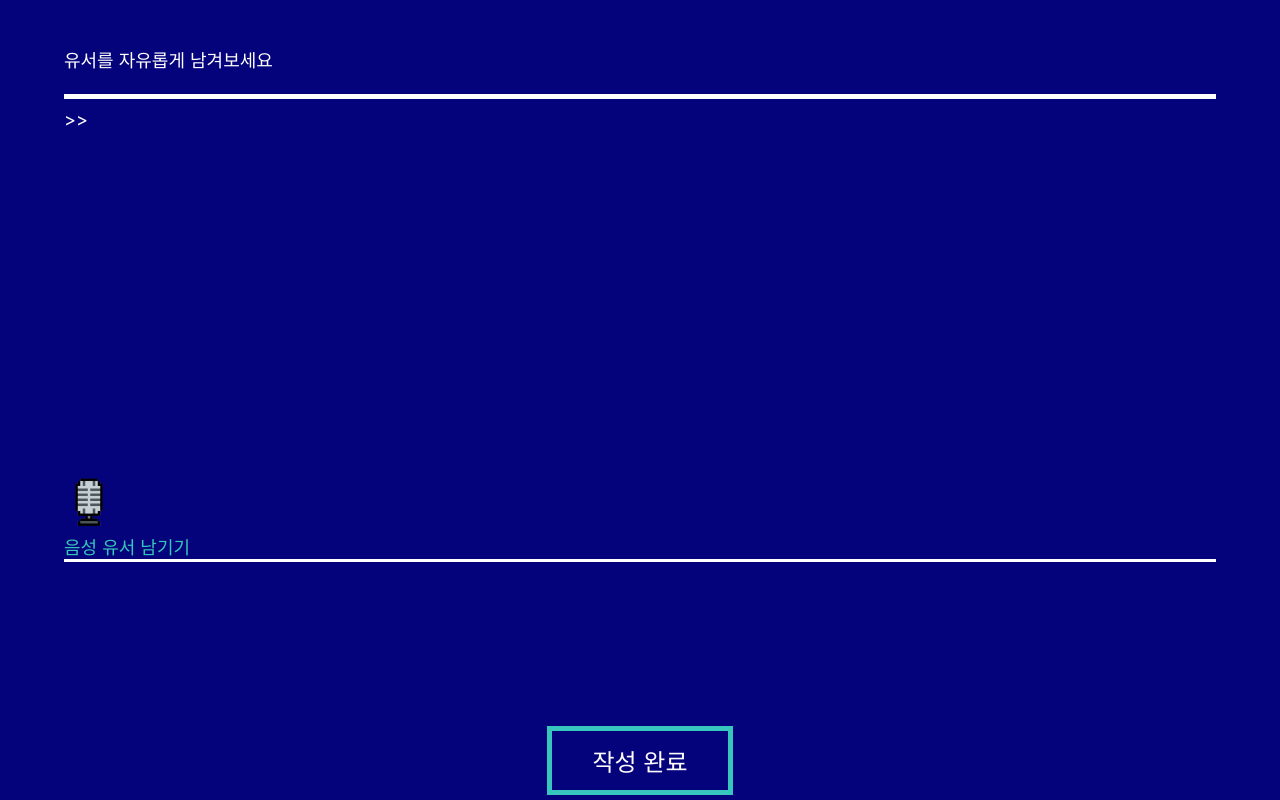
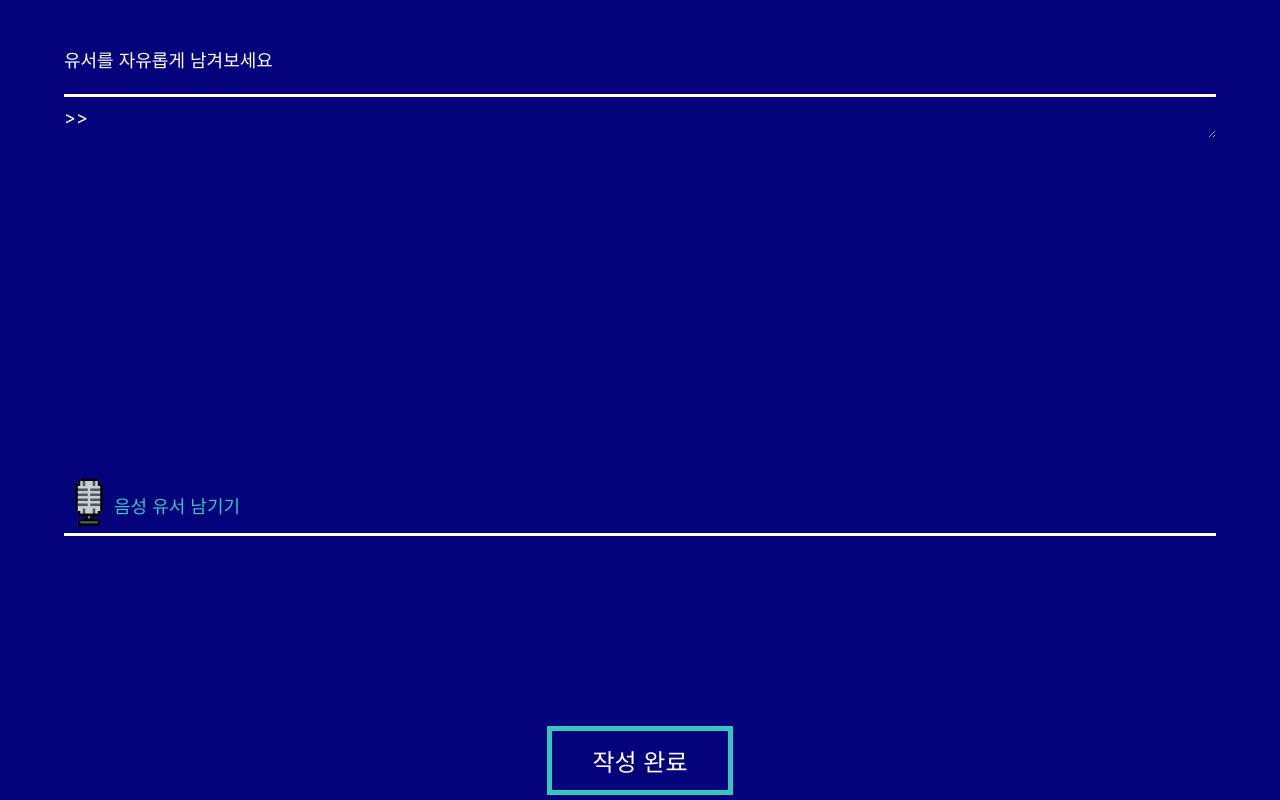
Before and after one commit to SAMSAOH/zZal-Front, a React (Create React App) app: page /write/will in a window 1280 px wide. Built offline with nearby package versions, Linux system fonts and the light colour scheme; a small style sheet from the web is missing.

Commit message:
feat: 유서 작성 및 오디오

```diff
--- a/src/WriteWill.css
+++ b/src/WriteWill.css
@@ -47,3 +47,6 @@
     display: flex;
     align-items: center;
 }
+.record-play{
+    flex: 1;
+}
--- /dev/null
+++ b/src/components/WriteWill/RecordCountDown.jsx
@@ -0,0 +1,21 @@
+import React, { useEffect, useState } from "react";
+import RecordTime from "./RecordTime";
+const RecordCountDown = ({ time, setOnPlay }) => {
+	const [seconds, setSeconds] = useState(parseInt(time));
+
+	useEffect(() => {
+		const countdown = setInterval(() => {
+			if (parseInt(seconds) > 0) {
+				setSeconds(parseInt(seconds) - 1);
+			}
+			if (parseInt(seconds) === 0) {
+				setOnPlay(false);
+				clearInterval(countdown);
+			}
+		}, 1000);
+		return () => clearInterval(countdown);
+	}, [seconds]);
+	return <RecordTime time={seconds} />;
+};
+
+export default RecordCountDown;
--- /dev/null
+++ b/src/components/WriteWill/RecordHandle.jsx
@@ -0,0 +1,124 @@
+import React, { useEffect, useState } from "react";
+import RecordCountDown from "./RecordCountDown";
+import RecordTime from "./RecordTime";
+const RecordHandle = ({ setRecordFile }) => {
+	const [stream, setStream] = useState();
+	const [media, setMedia] = useState();
+	const [onRec, setOnRec] = useState(false);
+	const [source, setSource] = useState();
+	const [analyser, setAnalyser] = useState();
+	const [audioUrl, setAudioUrl] = useState();
+	const [disabled, setDisabled] = useState(true);
+	const [time, setTime] = useState();
+
+	const [audio, setAudio] = useState();
+	const onRecAudio = () => {
+		setDisabled(true);
+		const audioCtx = new (window.AudioContext || window.webkitAudioContext)();
+
+		const analyser = audioCtx.createScriptProcessor(0, 1, 1);
+		setAnalyser(analyser);
+
+		function makeSound(stream) {
+			const source = audioCtx.createMediaStreamSource(stream);
+			setSource(source);
+
+			source.connect(analyser);
+			analyser.connect(audioCtx.destination);
+		}
+
+		navigator.mediaDevices.getUserMedia({ audio: true }).then((stream) => {
+			setOnRec(true);
+			const mediaRecorder = new MediaRecorder(stream);
+			mediaRecorder.start();
+			setStream(stream);
+			setMedia(mediaRecorder);
+			makeSound(stream);
+
+			analyser.onaudioprocess = function (e) {
+				setTime(e.playbackTime);
+				if (e.playbackTime > 180) {
+					stream.getAudioTracks().forEach(function (track) {
+						track.stop();
+					});
+					mediaRecorder.stop();
+					analyser.disconnect();
+					audioCtx.createMediaStreamSource(stream).disconnect();
+
+					mediaRecorder.ondataavailable = function (e) {
+						setAudioUrl(e.data);
+						setOnRec(false);
+					};
+				} else {
+					setOnRec(true);
+				}
+			};
+		});
+	};
+	const offRecAudio = () => {
+		media.ondataavailable = function (e) {
+			setAudioUrl(e.data);
+			setOnRec(false);
+		};
+
+		stream.getAudioTracks().forEach(function (track) {
+			track.stop();
+		});
+
+		media.stop();
+
+		analyser.disconnect();
+		source.disconnect();
+		setAudio(new Audio(URL.createObjectURL(audioUrl)));
+		const sound = new File([audioUrl], "soundBlob", {
+			lastModified: new Date().getTime(),
+			type: "audio",
+		});
+		setDisabled(false);
+		setRecordFile(sound);
+	};
+
+	const [onPlay, setOnPlay] = useState(false);
+	const handlePlayClick = () => {
+		if (onPlay) {
+			audio.pause();
+			audio.currentTime = 0;
+		} else {
+			audio.play();
+		}
+		setOnPlay((p) => !p);
+	};
+	return (
+		<>
+			<div className="control-wrapper">
+				<button onClick={onRec ? offRecAudio : onRecAudio}>
+					<img src="../img/mic.png" alt="녹음Img" />
+				</button>
+				<div className="writevoiceTitle">음성 유서 남기기</div>
+				{onRec && (
+					<span className="row-container">
+						녹음중
+						<RecordTime time={time} />
+					</span>
+				)}
+			</div>
+			<div className="writevoice-wrapper"></div>
+			{!disabled && (
+				<div className="row-container">
+					<button
+						onClick={handlePlayClick}
+						className="row-container record-play"
+					>
+						<div className="row-container">
+							<img src="../img/speaker.png" alt="녹음재생" width="30px" />
+							녹음 재생
+						</div>
+					</button>
+					{onPlay && <RecordCountDown time={time} setOnPlay={setOnPlay} />}
+				</div>
+			)}
+		</>
+	);
+};
+
+export default RecordHandle;
--- /dev/null
+++ b/src/components/WriteWill/RecordTime.jsx
@@ -0,0 +1,14 @@
+import React from "react";
+const RecordTime = ({ time }) => {
+	return (
+		<div className="row-container">
+			<span style={{ color: "red" }}> ● </span>
+			<span id="time">
+				{`${parseInt(time / 60)}`.padStart(2, "0")}:
+				{`${parseInt(time) % 60}`.padStart(2, "0")}
+			</span>
+		</div>
+	);
+};
+
+export default RecordTime;
--- a/src/pages/WriteWill.jsx
+++ b/src/pages/WriteWill.jsx
@@ -1,21 +1,57 @@
-import React from "react";
+import axios from "axios";
+import React, { useState } from "react";
+import { useSelector } from "react-redux";
+import { useNavigate } from "react-router";
+import TextareaAutosize from "react-textarea-autosize";
+import RecordHandle from "../components/WriteWill/RecordHandle";
 import "../WriteWill.css";
 const WriteWill = () => {
+	const [input, setInput] = useState("");
+	const [recordFile, setRecordFile] = useState();
+	const handleChange = (e) => {
+		const { value } = e.target;
+		setInput(value);
+	};
 
-
+	const { data } = useSelector((state) => state.question);
+	const navigate = useNavigate();
+	const handleSubmit = () => {
+		try {
+			const keys = Object.keys(data);
+			const formData = new FormData();
+			for (let key in keys) {
+				formData.append(key, data[key]);
+			}
+			formData.append("voiceMail", recordFile);
+			axios
+				.post("/will/create", formData)
+				.then((res) => navigate(`/result/${res.data.willId}`));
+		} catch (error) {
+			console.log(error);
+		}
+	};
 	return (
 		<div className="container">
 			<div className="writewillBox">
 				<div className="writewillTitle">유서를 자유롭게 남겨보세요</div>
-				<div className="writewill-wrapper"></div>
-				<div className="writewillTitle"> &gt;&gt;</div>
+				<div className="row-container input-wrapper">
+					<div className="writewillTitle">{">>"}</div>
+					<TextareaAutosize
+						type="text"
+						name="text"
+						className="qnaInput"
+						value={input}
+						onChange={handleChange}
+						required
+					/>
+				</div>
 			</div>
 			<div className="writevoiceBox">
-				<img src="../img/mic.png"></img>
-				<div className="writevoiceTitle">음성 유서 남기기</div>
-				<div className="writevoice-wrapper"></div>
+				<RecordHandle recordFile={recordFile} setRecordFile={setRecordFile} />
 			</div>
-			<div className="blue-btn writeBlueBtn">작성 완료</div>
+			<button onClick={handleSubmit} className="blue-btn writeBlueBtn">
+				작성 완료
+			</button>
 		</div>
 	);
 };
```
Also changed, not shown: 1 other file (tests, documents, lock files or other folders).
